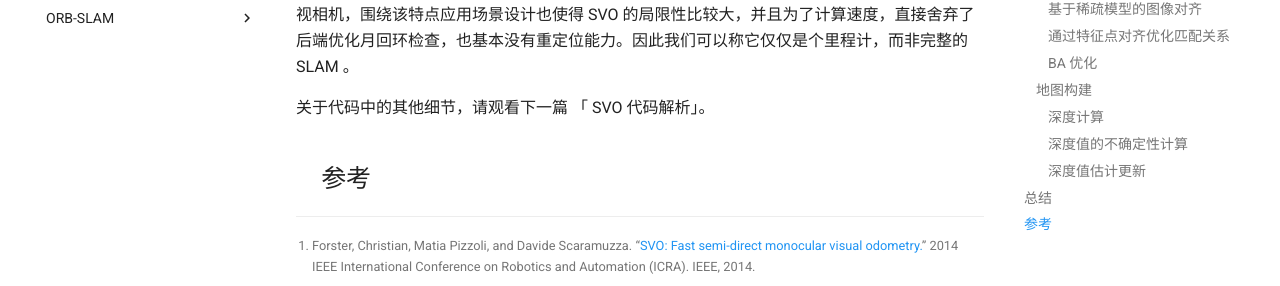
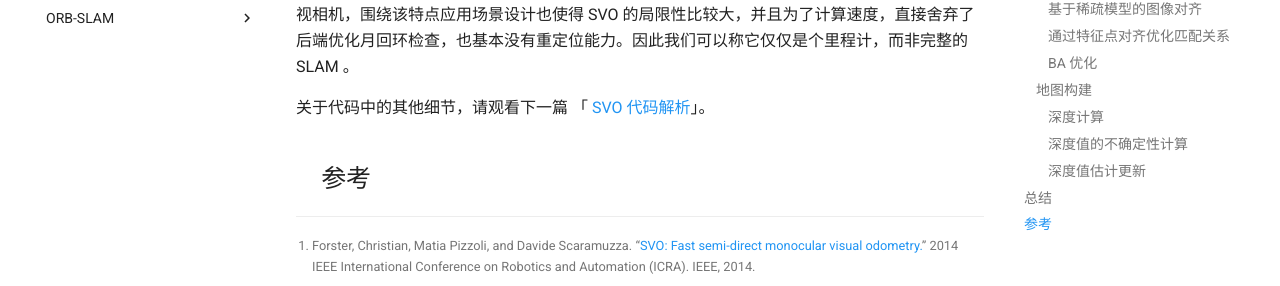
Before and after one commit to LSXiang/Journey2SLAM, an MkDocs documentation site: the page built from docs/projects/rpg_svo/algorithm_framework.md, in a window 1280 px wide and 900 px high, scrolled down 12140 px. Shown: the part 198-484 px from the top of the window. Built offline with MkDocs 1.6.1 and Material for MkDocs 9.7.7, drawn with Linux system fonts in a browser that asks for light colours; formulas are drawn with MathJax 3; comment, search, counter and statistics services are not loaded; some of the changed lines change nothing that is shown.

Commit message:
add a link

```diff
--- a/docs/projects/rpg_svo/algorithm_framework.md
+++ b/docs/projects/rpg_svo/algorithm_framework.md
@@ -420,7 +420,7 @@ SVO 相对于目前其他开源的方案，它的最大优势是速度极快。
 
 
 
-关于代码中的其他细节，请观看下一篇 「 SVO 代码解析」。
+关于代码中的其他细节，请观看下一篇 「 [SVO 代码解析](code_analysis.md)」。
 
 
 
```
